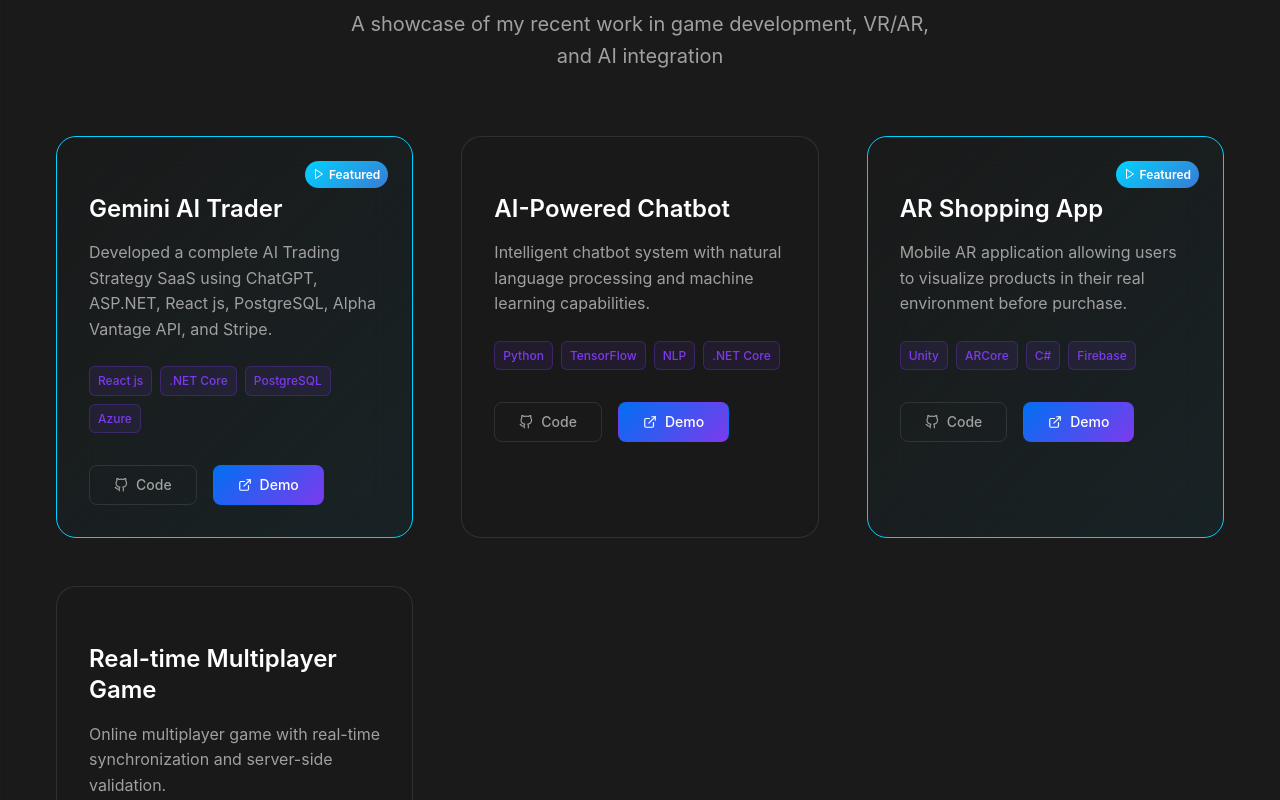
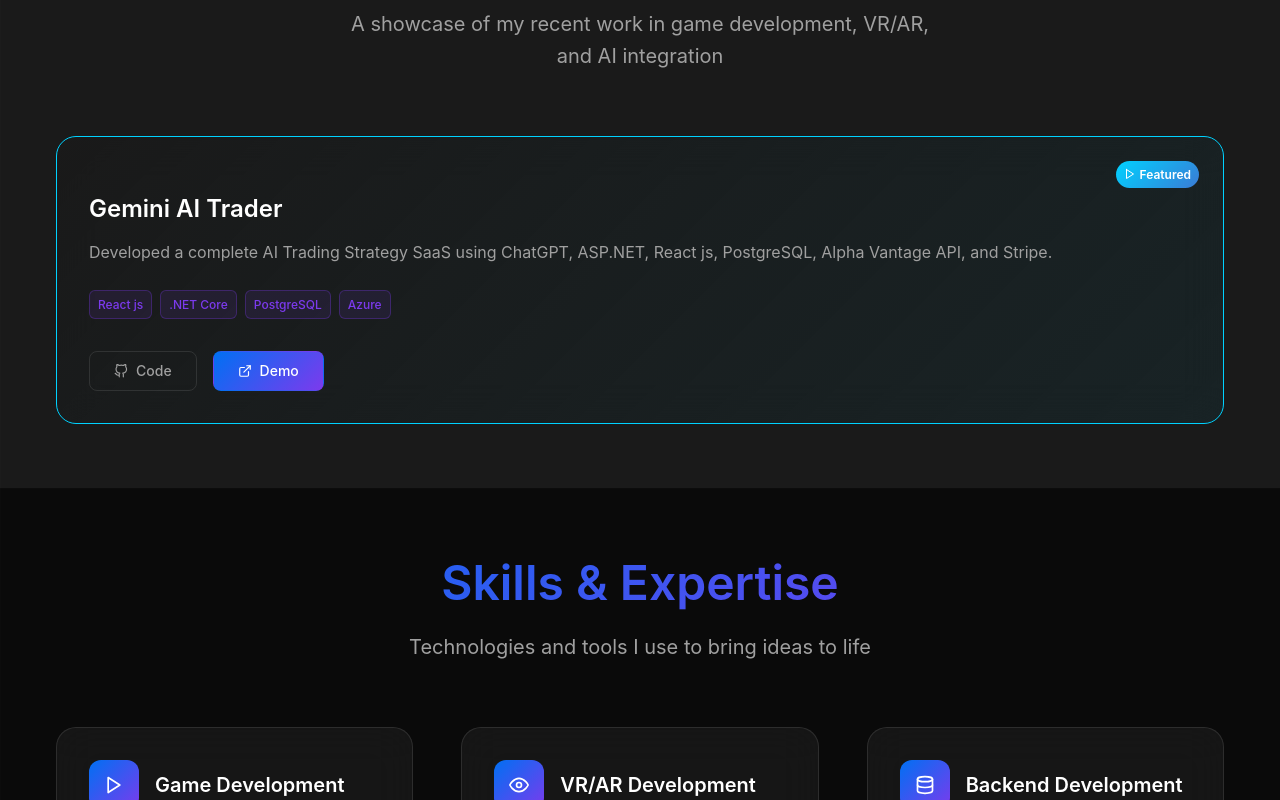
Before and after one commit to abdullah6930/abdullah-qadeer-portfolio, a React (Create React App) app: page / in a window 1280 px wide. Shown: the part 4100-4900 px from the top of the page. Built offline with nearby package versions, Linux system fonts and the light colour scheme; the HTML template or start-up script is replaced by a standard one.

Commit message:
Removed template projects

```diff
--- a/src/components/Projects.js
+++ b/src/components/Projects.js
@@ -19,30 +19,6 @@ const Projects = () => {
       demo: "https://vr-adventure-demo.com",
       featured: true
     },
-    {
-      title: "AI-Powered Chatbot",
-      description: "Intelligent chatbot system with natural language processing and machine learning capabilities.",
-      technologies: ["Python", "TensorFlow", "NLP", ".NET Core"],
-      github: "https://github.com/abdullah6930/ai-chatbot",
-      demo: "https://ai-chatbot-demo.com",
-      featured: false
-    },
-    {
-      title: "AR Shopping App",
-      description: "Mobile AR application allowing users to visualize products in their real environment before purchase.",
-      technologies: ["Unity", "ARCore", "C#", "Firebase"],
-      github: "https://github.com/abdullah6930/ar-shopping",
-      demo: "https://ar-shopping-demo.com",
-      featured: true
-    },
-    {
-      title: "Real-time Multiplayer Game",
-      description: "Online multiplayer game with real-time synchronization and server-side validation.",
-      technologies: ["Unity", "Mirror Networking", "C#", "Node.js"],
-      github: "https://github.com/abdullah6930/multiplayer-game",
-      demo: "https://multiplayer-game-demo.com",
-      featured: false
-    }
   ];
 
   const containerVariants = {
```
